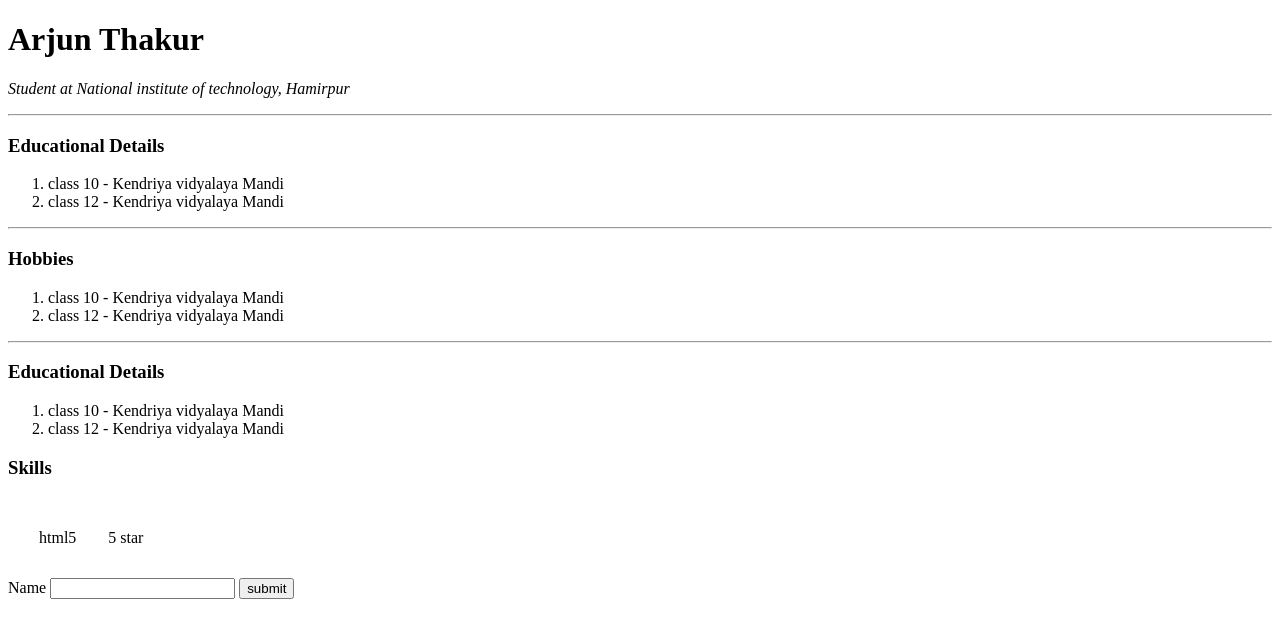
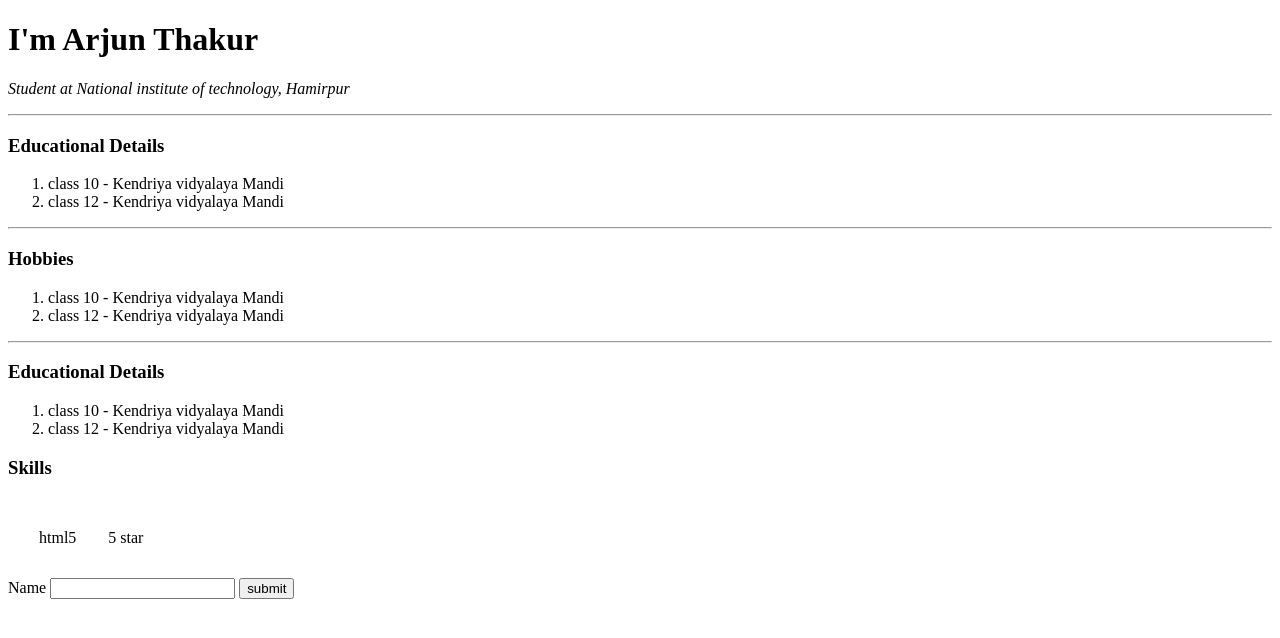
Before and after one commit to ArjunThakur543/cv, a plain HTML site: page index.html in a window 1280 px wide. Drawn offline with Linux system fonts and the light colour scheme.

Commit message:
2 commit

```diff
--- a/index.html
+++ b/index.html
@@ -7,7 +7,7 @@
     <title>Curriculum Vitae</title>
 </head>
 <body>
-    <h1> Arjun Thakur</h1>
+    <h1>I'm Arjun Thakur</h1>
     <p><i>Student at National institute of technology, Hamirpur</i></p>
     <hr>
     <h3>Educational Details</h3>
```
